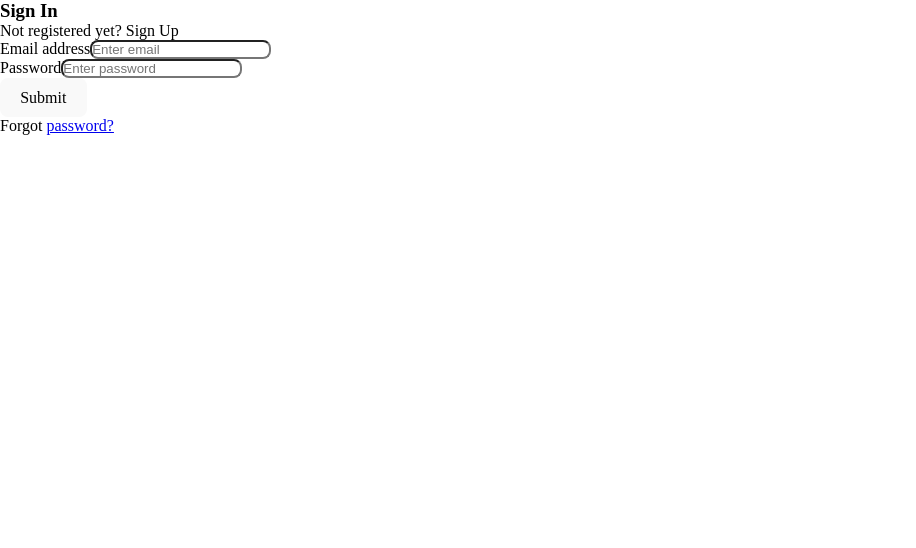
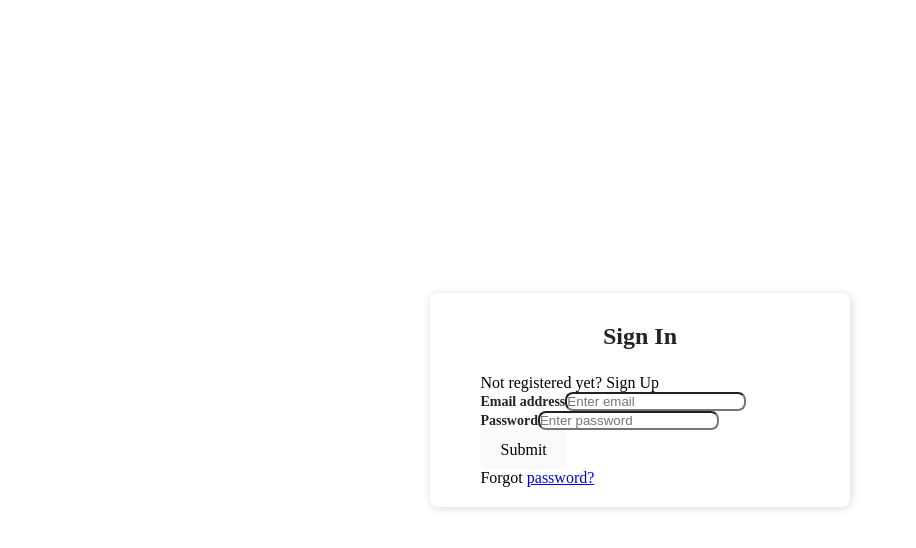
Before and after one commit to Seraquesada/ProyectoFinal-DH, a React (Vite) app in the folder front-end/: page /login in a window 1280 px wide. Shown: the top 548 px of the page, without its empty margins (0-916 px from the left). Built offline with nearby package versions, Linux system fonts and the light colour scheme.

Commit message:
se termino la logica y html del login

```diff
--- a/front-end/src/componentes/footer/Footer.jsx
+++ b/front-end/src/componentes/footer/Footer.jsx
@@ -1,5 +1,5 @@
 import React from 'react';
-import './Footer.module.css'
+import './Footer.css'
 import {BsFacebook,BsTwitter,BsInstagram} from 'react-icons/bs'
 import {GrLinkedinOption} from 'react-icons/gr'
 
--- /dev/null
+++ b/front-end/src/componentes/login/Login.css
@@ -0,0 +1,39 @@
+.Login {
+    background-color: white;
+  }
+
+  .Auth-form-container {
+    display: flex;
+    justify-content: center;
+    align-items: center;
+    width: 100vw;
+    height: 100vh;
+  }
+
+  .Auth-form {
+    width: 420px;
+    box-shadow: rgb(0 0 0 / 16%) 1px 1px 10px;
+    padding-top: 30px;
+    padding-bottom: 20px;
+    border-radius: 8px;
+    background-color: white;
+  }
+
+  .Auth-form-content {
+    padding-left: 12%;
+    padding-right: 12%;
+  }
+
+  .Auth-form-title {
+    text-align: center;
+    margin-bottom: 1em;
+    font-size: 24px;
+    color: rgb(34, 34, 34);
+    font-weight: 800;
+  }
+
+  label {
+    font-size: 14px;
+    font-weight: 600;
+    color: rgb(34, 34, 34);
+  }
--- a/front-end/src/componentes/login/Login.jsx
+++ b/front-end/src/componentes/login/Login.jsx
@@ -1,5 +1,6 @@
 import React, {useState} from 'react';
-import "./Login.module.css";
+import "./Login.css";
+import axios from "axios";
 
 
 
@@ -9,8 +10,19 @@ export const Login = (props) => {
     const changeAuthMode = () => {
       setAuthMode(authMode === "signin" ? "signup" : "signin")
     }
-    const registrarUsuario = () => {
-
+    const registrarUsuario = (e) => {
+      e.preventDefault();
+      let payload = {
+        "username": document.querySelector("#email").value,
+        "password" : document.querySelector("#contraseña").value
+      }
+      axios.post('http://localhost:8080/usuarios/authenticate', payload)
+      .then(function (response) {
+        console.log(response);
+      })
+      .catch(function (error) {
+        console.log(error);
+      });
     }
 
     if (authMode === "signin") {
@@ -30,6 +42,7 @@ export const Login = (props) => {
                 <input
                   type="email"
                   className="form-control mt-1"
+                  id="email"
                   placeholder="Enter email"
                 />
               </div>
@@ -38,11 +51,12 @@ export const Login = (props) => {
                 <input
                   type="password"
                   className="form-control mt-1"
+                  id="contraseña"
                   placeholder="Enter password"
                 />
               </div>
               <div className="d-grid gap-2 mt-3">
-                <button type="submit" className="btn btn-primary">
+                <button type="submit" className="btn btn-primary" onClick={registrarUsuario}>
                   Submit
                 </button>
               </div>
```
Also changed, not shown: front-end/src/componentes/footer/Footer.css (renamed from front-end/src/componentes/footer/Footer.module.css), front-end/src/componentes/login/Login.module.css (deleted).
